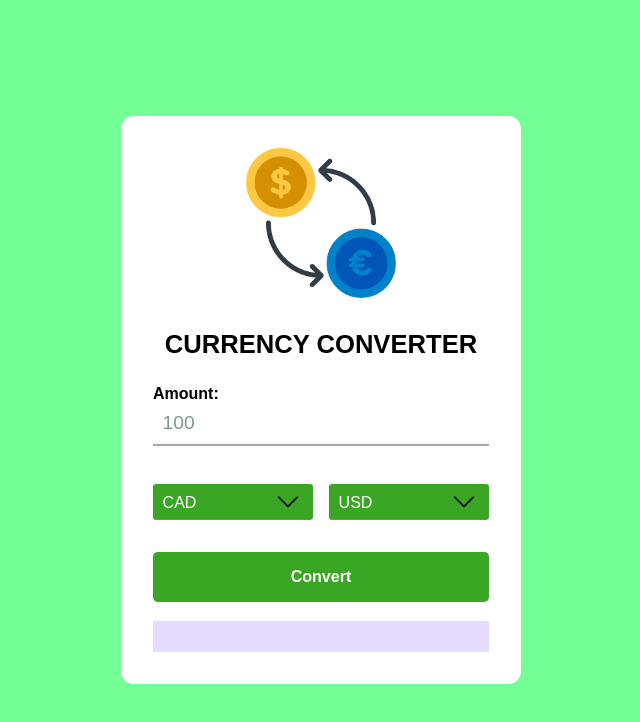
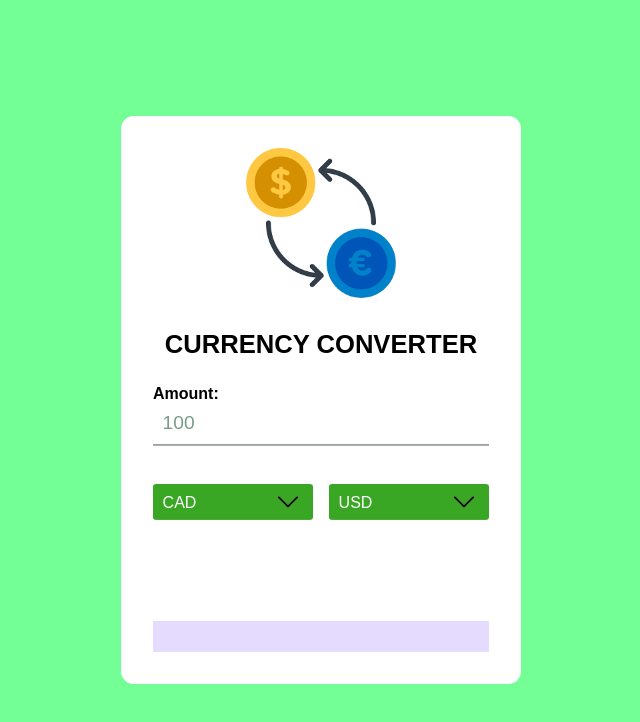
Before and after one commit to chelseajcaines/CurrencyConverter, a plain HTML site: page index.html in a window 1280 px wide. In both pictures the pointer is over the button "Convert". Shown: the whole page, without its empty margins (319-959 px from the left). Drawn offline with Linux system fonts and the light colour scheme; no server answers.

Commit message:
added button hover

```diff
--- a/style.css
+++ b/style.css
@@ -90,6 +90,12 @@ button {
   border-radius: 0.3em;
   color: #ffffff;
   font-weight: 600;
+  transition-duration: 0.4s;
+}
+button:hover {
+  background-color: #fff;
+  border-color: #3aa724;
+  border: 2px;
 }
 /*hashtag is used to select an id, period is used to select class, just type the element to select actual element*/
 #result {
```
